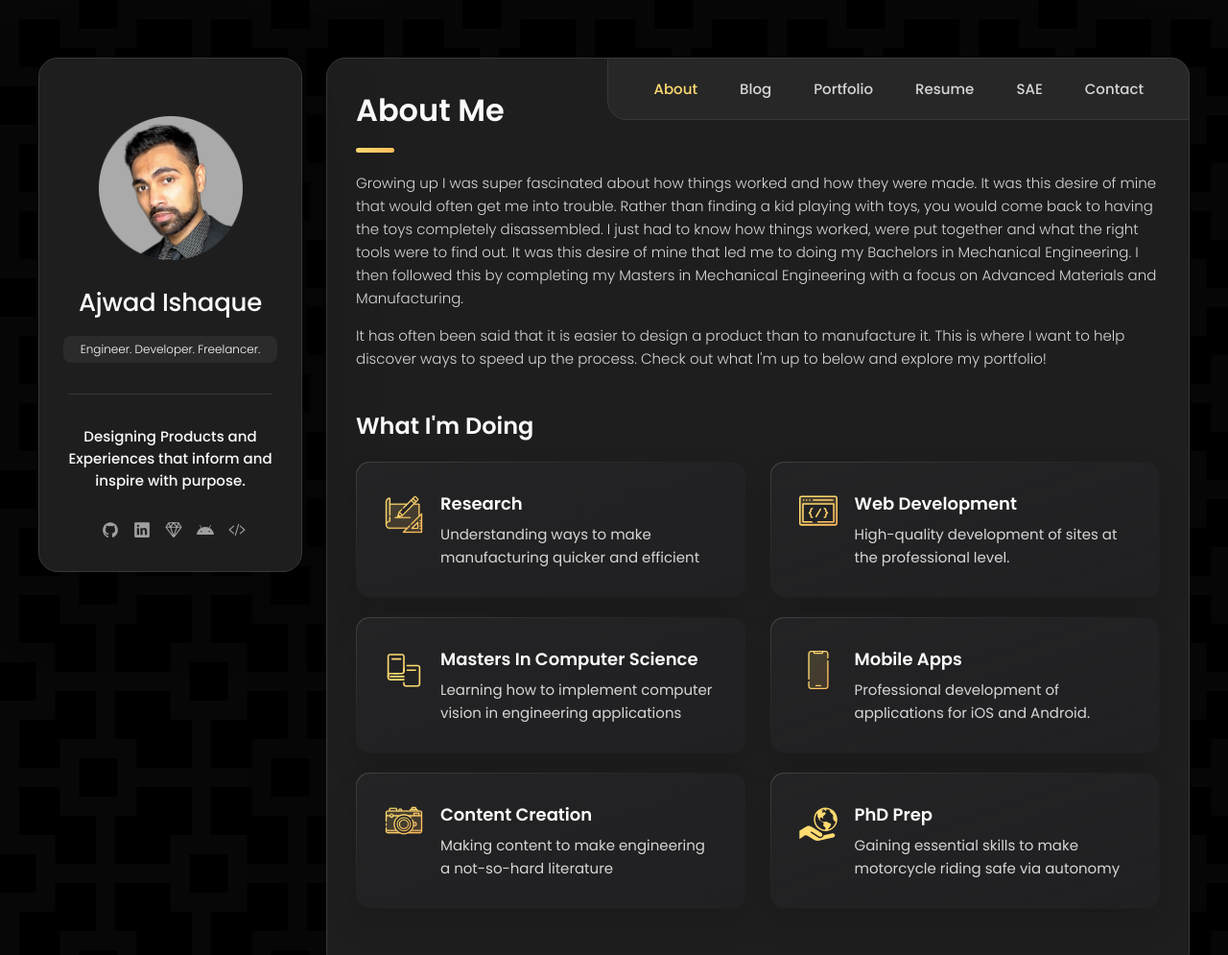
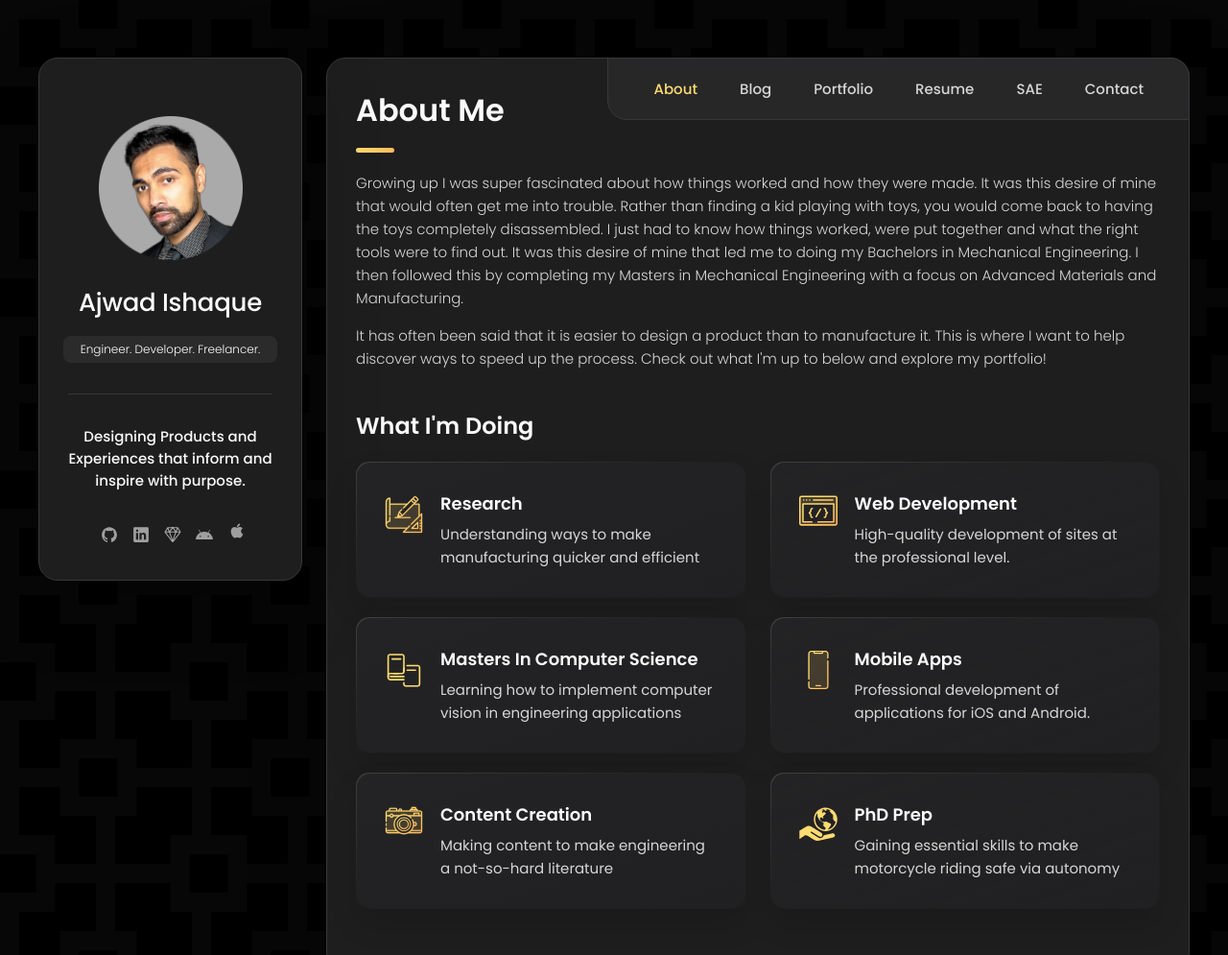
Before and after one commit to ajwadi/ajwadi.github.io, a plain HTML site: page index.html in a window 1280 px wide. Shown: the top 995 px of the page at 96% size. Drawn offline with nearby package versions, Linux system fonts and the light colour scheme.

Commit message:
correction

```diff
--- a/index.html
+++ b/index.html
@@ -109,7 +109,7 @@
 
           <li class="social-item">
             <a href="https://apps.apple.com/ca/developer/ajwad-ishaque/id1465689845" class="social-link">
-              <ion-icon name="code-slash-outline"></ion-icon>
+              <i class="material-icons" style="font-size:20px;">apple</i>
             </a>
           </li>
 
```
